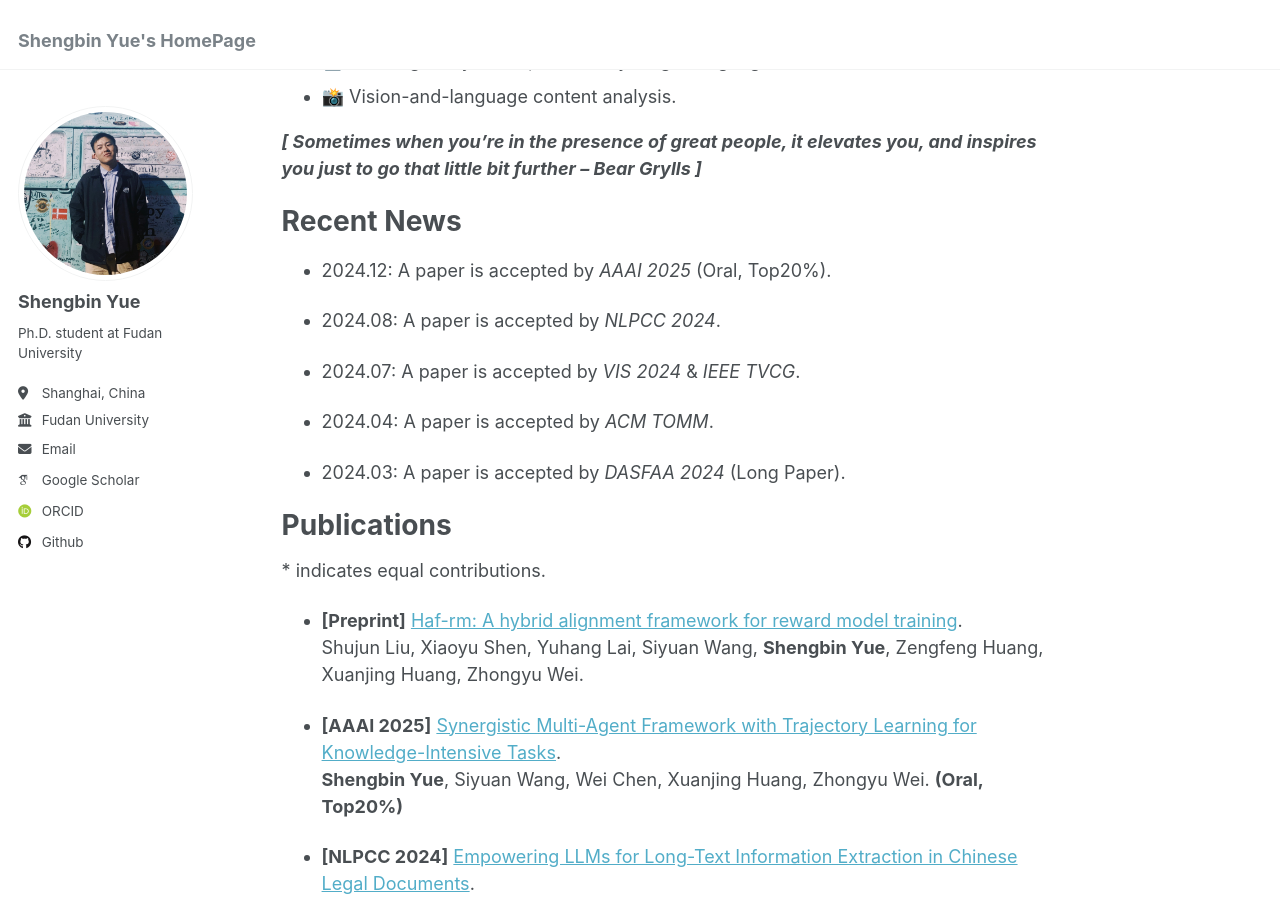
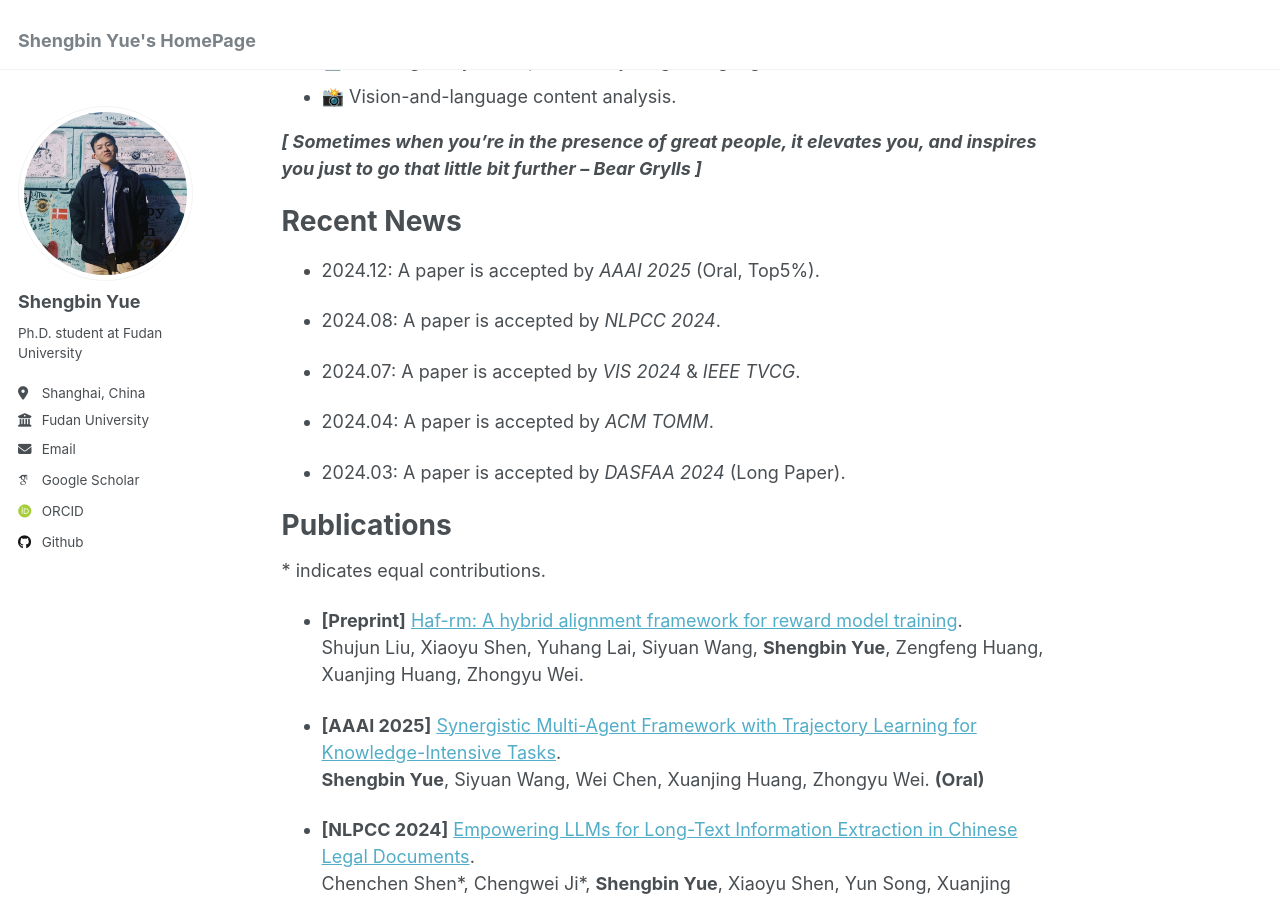
Before and after one commit to yueshengbin/yueshengbin.github.io, a Jekyll site: the page built from _pages/about.md, in a window 1280 px wide and 900 px high, scrolled down 309 px. Built offline with Jekyll 4.4.1, drawn with Linux system fonts in a browser that asks for light colours; some web fonts are replaced.

Commit message:
Update about.md

```diff
--- a/_pages/about.md
+++ b/_pages/about.md
@@ -19,7 +19,7 @@
 
 Recent News
 ======
-* 2024.12: A paper is accepted by *AAAI 2025* (Oral, Top20%).
+* 2024.12: A paper is accepted by *AAAI 2025* (Oral, Top5%).
 
 * 2024.08: A paper is accepted by *NLPCC 2024*.
 
@@ -39,7 +39,7 @@
 
 * **[AAAI 2025]** [Synergistic Multi-Agent Framework with Trajectory Learning for Knowledge-Intensive Tasks](https://arxiv.org/abs/2407.09893).
   **Shengbin Yue**, Siyuan Wang, Wei Chen, Xuanjing Huang, Zhongyu Wei.
-  **(Oral, Top20%)**
+  **(Oral)**
 
 * **[NLPCC 2024]** [Empowering LLMs for Long-Text Information Extraction in Chinese Legal Documents](https://link.springer.com/chapter/10.1007/978-981-97-9431-7_35).
   Chenchen Shen\*, Chengwei Ji\*, **Shengbin Yue**, Xiaoyu Shen, Yun Song, Xuanjing Huang, Zhongyu Wei.
```
